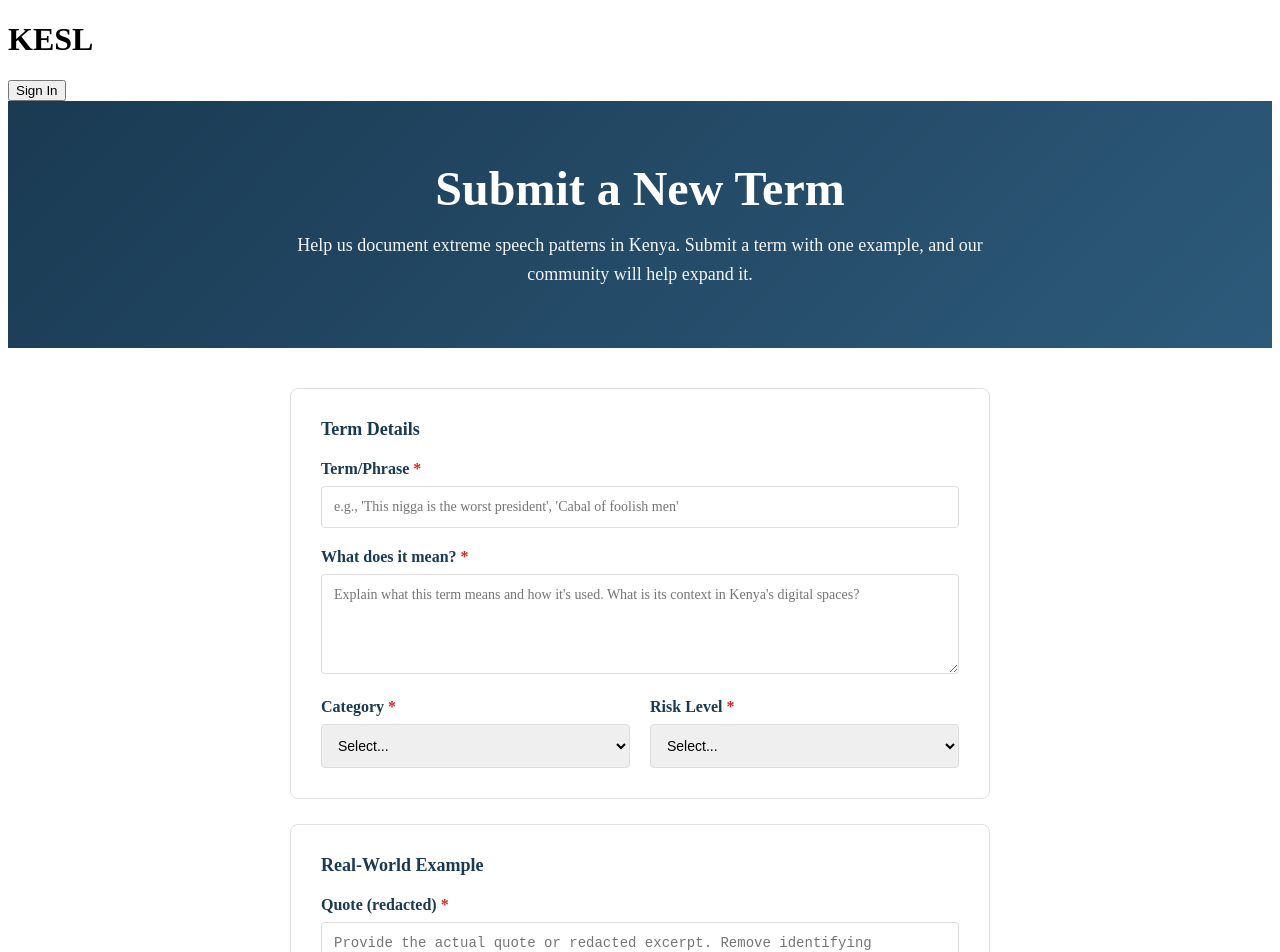
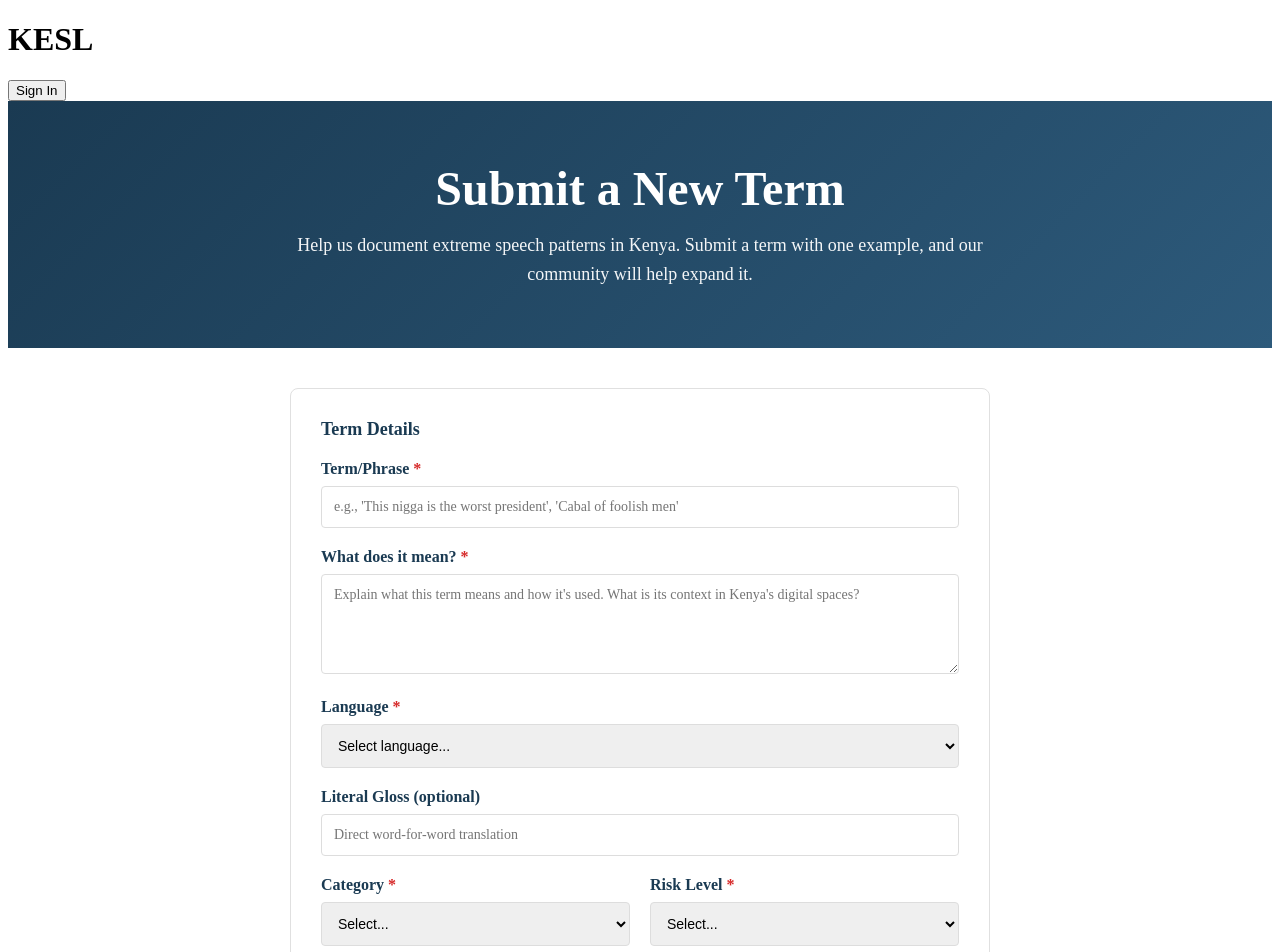
Before and after one commit to JobMwaura/KESL-NEXT, a Next.js app: page /submit in a window 1280 px wide. Shown: the top 952 px of the page. Built offline with nearby package versions, Linux system fonts and the light colour scheme.

Commit message:
fix: add missing language field to submit form

```diff
--- a/app/submit/page.js
+++ b/app/submit/page.js
@@ -7,9 +7,11 @@ import Footer from '@/components/Footer';
 export default function SubmitPage() {
   const [formData, setFormData] = useState({
     term: '',
+    literal_gloss: '',
     meaning: '',
     category: '',
     risk: '',
+    language: '',
     quote: '',
     platform: '',
     date: '',
@@ -21,6 +23,7 @@ export default function SubmitPage() {
 
   const categories = ['Derogatory', 'Exclusionary', 'Dangerous', 'Coded'];
   const riskLevels = ['Low', 'Medium', 'High', 'Very High'];
+  const languages = ['Swahili', 'English', 'Sheng', 'Mixed'];
   const platforms = ['Reddit', 'Telegram', 'KenyaList', 'KenyansOnline', 'Twitter/X', 'Facebook', 'WhatsApp', 'TikTok', 'YouTube', 'Instagram', 'Other'];
 
   const handleInputChange = (e) => {
@@ -44,6 +47,7 @@ export default function SubmitPage() {
     if (!formData.meaning.trim()) newErrors.meaning = 'Meaning is required';
     if (!formData.category) newErrors.category = 'Category is required';
     if (!formData.risk) newErrors.risk = 'Risk level is required';
+    if (!formData.language) newErrors.language = 'Language is required';
     if (!formData.quote.trim()) newErrors.quote = 'At least one example quote is required';
     if (!formData.platform) newErrors.platform = 'Platform is required';
 
@@ -63,9 +67,11 @@ export default function SubmitPage() {
           },
           body: JSON.stringify({
             term: formData.term,
+            literal_gloss: formData.literal_gloss,
             meaning: formData.meaning,
             category: formData.category,
             risk: formData.risk,
+            language: formData.language,
             examples: [{
               quote: formData.quote,
               platform: formData.platform,
@@ -87,9 +93,11 @@ export default function SubmitPage() {
         setTimeout(() => {
           setFormData({
             term: '',
+            literal_gloss: '',
             meaning: '',
             category: '',
             risk: '',
+            language: '',
             quote: '',
             platform: '',
             date: '',
@@ -211,6 +219,53 @@ export default function SubmitPage() {
                   }}
                 />
                 {errors.meaning && <p style={{ margin: '5px 0 0 0', color: '#d62828', fontSize: '12px' }}>✗ {errors.meaning}</p>}
+              </div>
+
+              <div style={{ marginBottom: '20px' }}>
+                <label style={{ display: 'block', marginBottom: '8px', fontWeight: '600', color: '#1a3a52' }}>
+                  Language <span style={{ color: '#d62828' }}>*</span>
+                </label>
+                <select
+                  name="language"
+                  value={formData.language}
+                  onChange={handleInputChange}
+                  style={{
+                    width: '100%',
+                    padding: '12px',
+                    border: errors.language ? '2px solid #d62828' : '1px solid #ddd',
+                    borderRadius: '4px',
+                    fontSize: '14px',
+                    boxSizing: 'border-box'
+                  }}
+                >
+                  <option value="">Select language...</option>
+                  {languages.map(lang => (
+                    <option key={lang} value={lang}>{lang}</option>
+                  ))}
+                </select>
+                {errors.language && <p style={{ margin: '5px 0 0 0', color: '#d62828', fontSize: '12px' }}>✗ {errors.language}</p>}
+              </div>
+
+              <div style={{ marginBottom: '20px' }}>
+                <label style={{ display: 'block', marginBottom: '8px', fontWeight: '600', color: '#1a3a52' }}>
+                  Literal Gloss (optional)
+                </label>
+                <input
+                  type="text"
+                  name="literal_gloss"
+                  value={formData.literal_gloss}
+                  onChange={handleInputChange}
+                  placeholder="Direct word-for-word translation"
+                  style={{
+                    width: '100%',
+                    padding: '12px',
+                    border: '1px solid #ddd',
+                    borderRadius: '4px',
+                    fontSize: '14px',
+                    boxSizing: 'border-box',
+                    fontFamily: 'inherit'
+                  }}
+                />
               </div>
 
               <div style={{ display: 'grid', gridTemplateColumns: '1fr 1fr', gap: '20px' }}>
```
